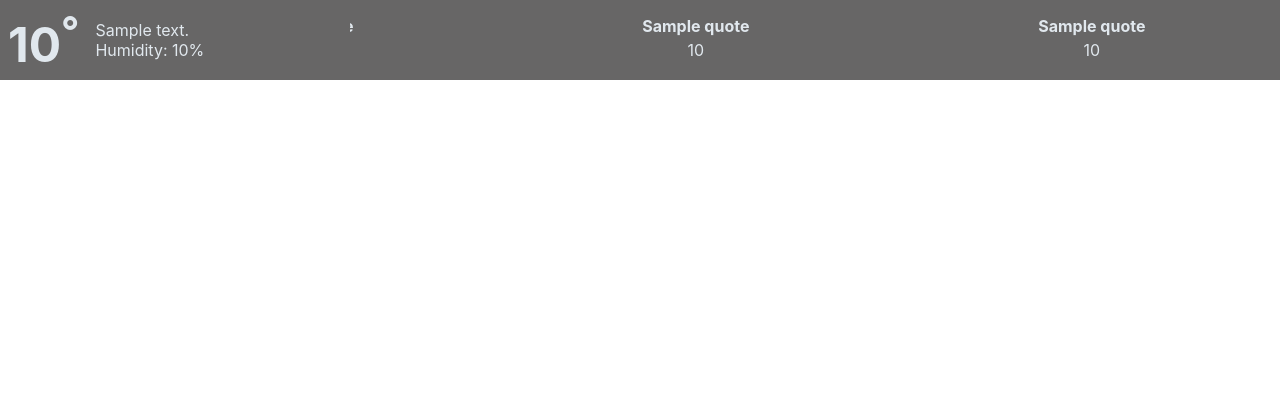
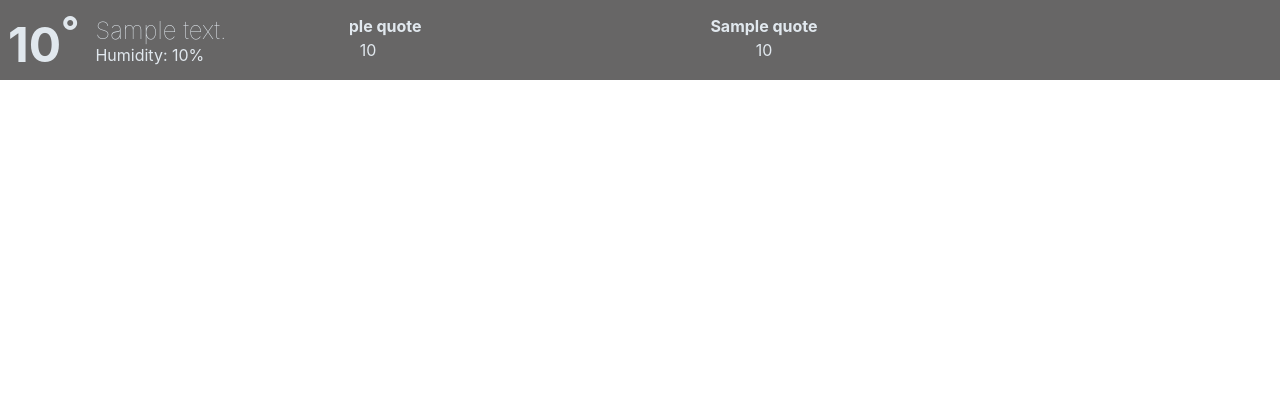
Before and after one commit to dacrands/flask-smart-monitor, a Flask app: page / in a window 1280 px wide. Shown: the top 420 px of the page. Run offline with Flask 2, Linux system fonts and the light colour scheme; a database or web service that is not in the repository returns one stand-in record (values such as "Sample title"); data that the repository does not hold is empty.

Commit message:
Fixed ticker scroll bug, font-sizing for weather info

```diff
--- a/app/static/styles/main.css
+++ b/app/static/styles/main.css
@@ -59,6 +59,10 @@ p {
 .weather div {
   /* float: left; */
   margin-right: 1rem;
+}
+
+.weather h2 {
+  font-weight: 100;
 }
 
 #temp {
@@ -128,8 +132,8 @@ p {
   /* outline: 2px solid salmon; */
   padding: 0;
   display: flex;
-  animation: slider 25s linear infinite;
-  width: 100vw;
+  animation: slider 45s linear infinite;
+  width: 3000px;
 }
 
 @media (min-width:1920px) {
--- a/app/templates/_inputs.html
+++ b/app/templates/_inputs.html
@@ -4,6 +4,7 @@
   </div>
   <label>Select a video
   <select name="embed-codes" id="embedCodes">
+    <option value="0YjLf8T0lUs">--</option>
     <option value="bdnHKdb-Oss">Fish</option>
     <option value="bjRw0-5CYWo">Beach</option>
     <option value="ht2TigJp88w">Space</option>
--- a/app/templates/_weather.html
+++ b/app/templates/_weather.html
@@ -3,7 +3,7 @@
       <h1 id="temp">{{weatherData.currently.temperature}}<sup>&deg;</sup> </h1>
   </div>
   <div>
-      <p id="summary">{{weatherData.currently.summary}}</p>
-      <p>Humidity: {{ weatherData.currently.humidity * 100 }}%</p>
+      <h2>{{weatherData.currently.summary}}</h2>
+      <p>Humidity: {{ (weatherData.currently.humidity * 100) // 1 }}%</p>
   </div>
 </section>
```
